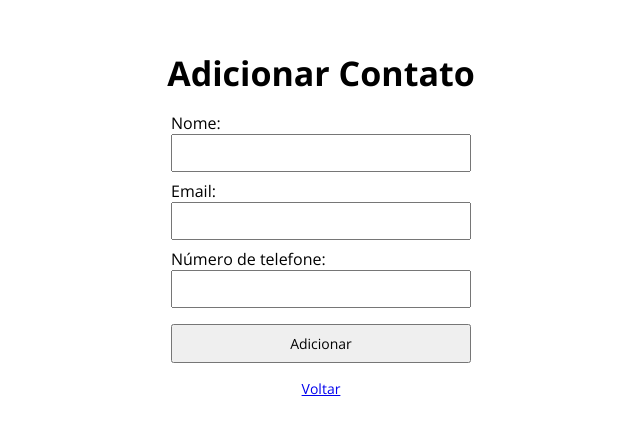
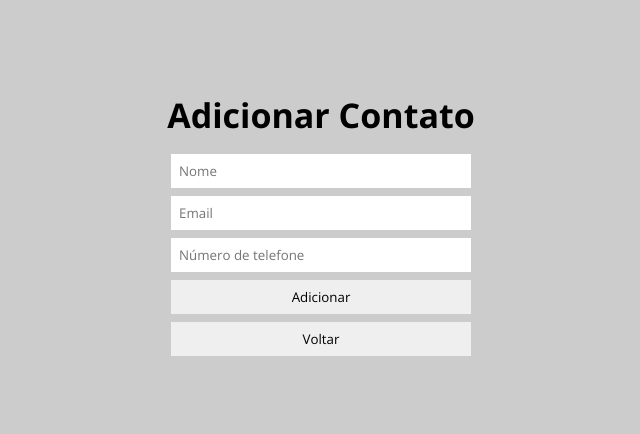
Before and after one commit to MorettiLeonardo/contact-list-react, a React (Create React App) app: page /novo in a window 1280 px wide. Shown: the part 180-614 px from the top of the page, without its empty margins (319-959 px from the left). Built offline with nearby package versions, Linux system fonts and the light colour scheme.

Commit message:
style: arrumando layout

```diff
--- a/src/components/ButtonRegister/styles.ts
+++ b/src/components/ButtonRegister/styles.ts
@@ -1,9 +1,12 @@
 import styled from 'styled-components'
 
 export const LinkStyled = styled.button`
-  border: 1px solid black;
-  padding: 4px;
+  border: none;
+  padding: 8px;
   border-radius: 1rem;
   text-decoration: none;
-  color: black;
+  cursor: pointer;
+  font-size: 16px;
+  background-color: #eee;
+  color: #000;
 `
--- a/src/components/Contact/styles.ts
+++ b/src/components/Contact/styles.ts
@@ -3,13 +3,10 @@ import styled from 'styled-components'
 export const Card = styled.div`
   padding: 24px;
   display: flex;
-  justify-content: center;
-  align-items: center;
-  width: 100%;
-
-  :last-child {
-    display: inline;
-  }
+  margin: 0 auto;
+  border: 1px solid black;
+  margin-top: 16px;
+  max-width: 500px;
 `
 export const InfosEdit = styled.textarea`
   font-size: 16px;
--- a/src/containers/RegisterContact/index.tsx
+++ b/src/containers/RegisterContact/index.tsx
@@ -1,3 +1,4 @@
+import { Link } from 'react-router-dom'
 import { useDispatch } from 'react-redux'
 import { useNavigate } from 'react-router-dom'
 import { register as RegisterAction } from '../../store/reducers/contact'
@@ -6,6 +7,7 @@ import Title from '../../components/Title'
 
 import { FormContact } from './styles'
 import { FormEvent, useState } from 'react'
+import { GenericButton } from '../../styles/style'
 
 const RegisterContact = () => {
   const dispatch = useDispatch()
@@ -32,34 +34,36 @@ const RegisterContact = () => {
     <FormContact onSubmit={register}>
       <Title TitleText="Adicionar Contato" />
       <div>
-        <label htmlFor="name">Nome:</label>
         <input
           type="text"
           name="name"
           id="name"
           onChange={(e) => setName(e.target.value)}
+          placeholder="Nome"
         />
       </div>
       <div>
-        <label htmlFor="email">Email:</label>
         <input
           type="email"
           name="email"
           id="email"
           onChange={(e) => setEmail(e.target.value)}
+          placeholder="Email"
         />
       </div>
       <div>
-        <label htmlFor="phoneNumber">Número de telefone:</label>
         <input
           type="number"
           name="phoneNumber"
           id="phoneNumber"
           onChange={(e) => setPhoneNumber(e.target.value)}
+          placeholder="Número de telefone"
         />
       </div>
-      <button type="submit">Adicionar</button>
-      <a href="/">Voltar</a>
+      <GenericButton>Adicionar</GenericButton>
+      <Link to={'/'}>
+        <GenericButton>Voltar</GenericButton>
+      </Link>
     </FormContact>
   )
 }
--- a/src/containers/RegisterContact/styles.ts
+++ b/src/containers/RegisterContact/styles.ts
@@ -8,11 +8,8 @@ export const FormContact = styled.form`
   height: 100vh;
   font-size: 16px;
 
-  label {
-    display: block;
-  }
-
   input {
+    border: none;
     padding: 8px;
     margin-bottom: 8px;
     width: 300px;
@@ -20,16 +17,5 @@ export const FormContact = styled.form`
 
   button {
     width: 300px;
-    padding: 8px;
-    cursor: pointer;
-    margin: 8px 0;
-    font-size: 14px;
-  }
-
-  a {
-    width: 300px;
-    text-align: center;
-    padding: 8px;
-    font-size: 14px;
   }
 `
--- a/src/store/reducers/contact.ts
+++ b/src/store/reducers/contact.ts
@@ -36,7 +36,7 @@ const contactSlice = createSlice({
       })
 
       if (contactAlreadyExist) {
-        alert('Já existe um contato com esse nome')
+        alert('Já existe um contato com esse email')
         return state
       } else {
         const lastContact = state.itens[state.itens.length - 1]
--- a/src/styles/style.ts
+++ b/src/styles/style.ts
@@ -1,6 +1,10 @@
 import styled, { createGlobalStyle } from 'styled-components'
 
 const GlobalStyle = createGlobalStyle`
+  body {
+    background-color: #ccc;
+  }
+
   * {
     margin: 0;
     padding: 0;
@@ -22,6 +26,8 @@ export const GenericButton = styled.button`
   width: 100%;
   border: 1px solid #ccc;
   padding: 8px;
+  margin-bottom: 8px;
+  border: none;
 `
 
 export default GlobalStyle
```
